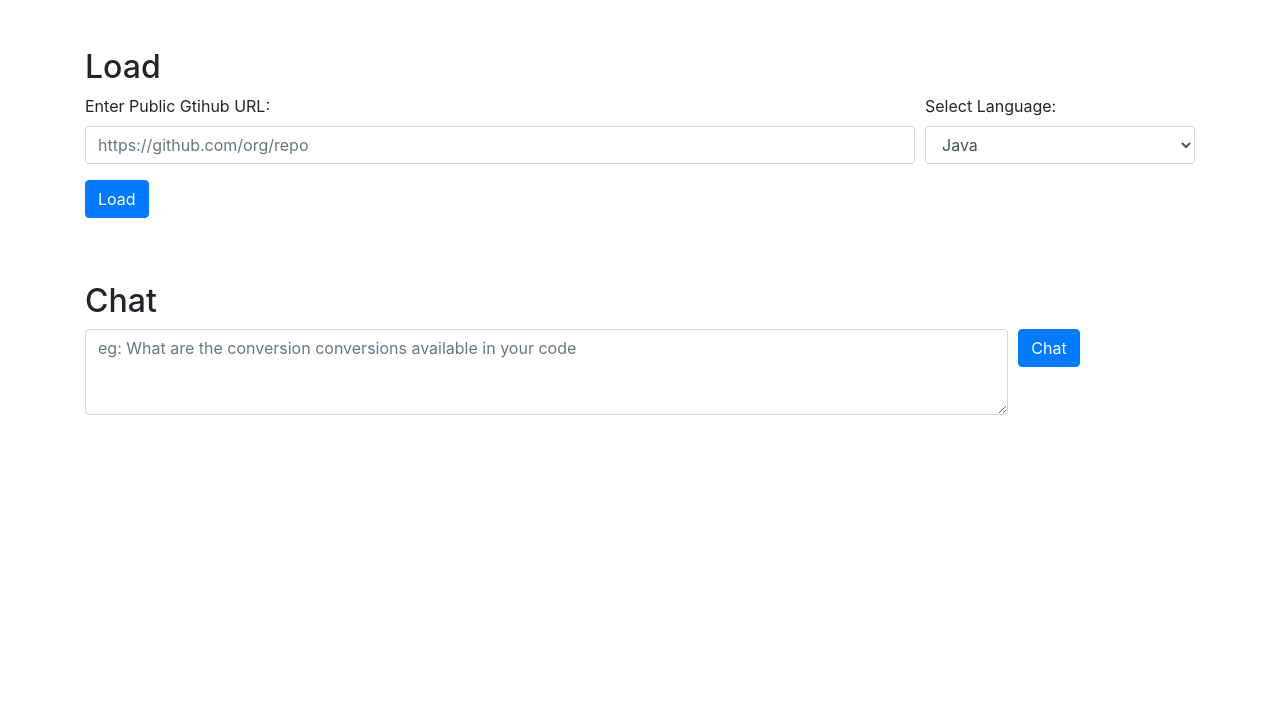
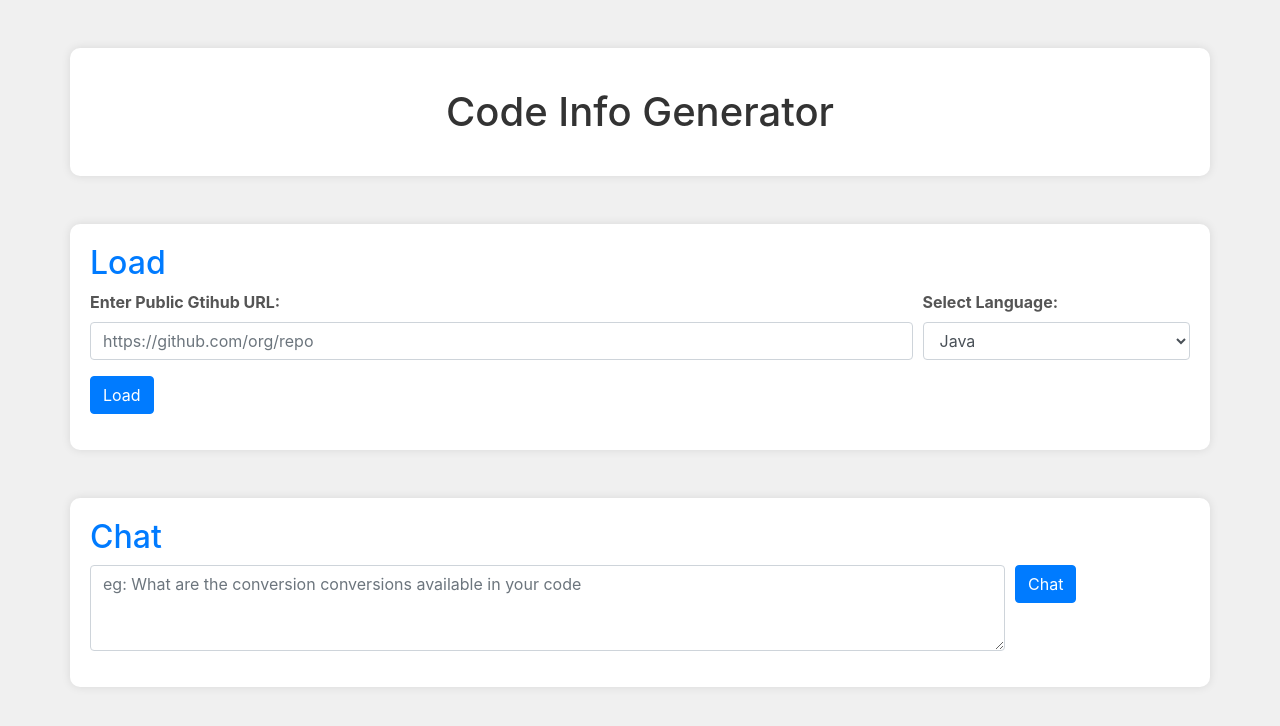
Before and after one commit to aswanthpp/CodeDocGenerator, a Flask app: page / in a window 1280 px wide. Shown: the top 726 px of the page. Run offline with Flask 3, Linux system fonts and the light colour scheme; some libraries are stand-ins or nearby versions.

Commit message:
added title image, other stylings

```diff
--- a/static/css/custom.css
+++ b/static/css/custom.css
@@ -8,3 +8,64 @@
     border-radius: 5px;
     display: none;
 }
+
+/* Add more styles as needed */
+
+body {
+    background-color: #f0f0f0;
+}
+
+.container {
+    background-color: #fff;
+    border-radius: 10px;
+    box-shadow: 0 0 10px rgba(0, 0, 0, 0.1);
+    padding: 20px;
+    margin-bottom: 20px;
+}
+
+h2 {
+    color: #007bff;
+}
+
+.title {
+    color: #333;
+    font-size: 2.5em;
+    margin: 20px 0;
+    text-align: center;
+
+  }
+
+.form-group label {
+    font-weight: bold;
+    color: #555;
+}
+
+.btn-primary {
+    background-color: #007bff;
+    border-color: #007bff;
+}
+
+.btn-primary:hover {
+    background-color: #0056b3;
+    border-color: #0056b3;
+}
+
+.alert-success {
+    background-color: #d4edda;
+    border-color: #c3e6cb;
+    color: #155724;
+}
+
+.chat {
+    max-width: 1200px;
+    margin: 0 auto;
+}
+
+.message {
+    background-color: #e2e2e2;
+    padding: 10px;
+    margin-bottom: 10px;
+    border-radius: 5px;
+}
+
+/* Adjust the styling as needed for other elements */
--- a/static/js/clientSide.js
+++ b/static/js/clientSide.js
@@ -2,10 +2,11 @@ function loadUrl() {
   var url = document.getElementById("urlInput").value.trim();
   var language = document.getElementById("languageSelect").value;
 
-  document.getElementById('query').value = '';
-  document.getElementById('response').innerHTML = '';
-  document.getElementById("loadedUrlText").innerText = '';
+  document.getElementById("query").value = "";
+  document.getElementById("response").innerHTML = "";
+  document.getElementById("loadedUrlText").innerText = "";
   document.getElementById("loadedUrl").style.display = "none";
+  document.getElementById("chat-container").style.display = "none";
 
   var loadButton = document.getElementById("loadButton");
   var loadingSpinner = document.getElementById("loadingSpinner");
@@ -74,6 +75,7 @@ function getResponse() {
   var querySpinner = document.getElementById("querySpinner");
   var response = document.getElementById("response");
   response.innerText = "";
+  document.getElementById("chat-container").style.display = "none";
 
   // Disable the button to prevent multiple clicks during the fetch
   queryButton.disabled = true;
@@ -94,6 +96,7 @@ function getResponse() {
       .then((response) => response.json())
       .then((data) => {
         console.log(data);
+        document.getElementById("chat-container").style.display = "block";
         response.innerText = data.message;
       })
       .catch((error) => {
--- a/templates/index.html
+++ b/templates/index.html
@@ -16,8 +16,13 @@
       rel="stylesheet"
       href="{{ url_for('static', filename='css/custom.css') }}"
     />
+    <link rel="icon" type="image/x-icon" href="../static/img/title.png">
+
   </head>
   <body>
+    <div class="container mt-5">
+      <h1 class="title"> Code Info Generator</h1>
+    </div>
     <div class="container mt-5">
       <h2>Load</h2>
       <form id="urlForm">
@@ -113,7 +118,7 @@
       </form>
     </div>
 
-    <div class="container mt-5" id="chat-container">
+    <div class="container mt-5" id="chat-container" style="display: none">
       <div class="chat">
         <div class="message" id="response"></div>
       </div>
```
Also changed, not shown: static/img/title.png (added).
